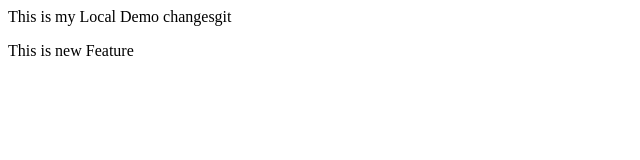
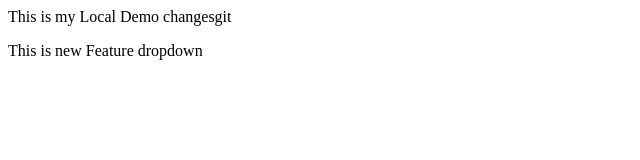
Before and after one commit to jgit5423/LocalDemo, a plain HTML site: page index.html in a window 1280 px wide. Shown: the full height of the page, 0-640 px from the left. Drawn offline with Linux system fonts and the light colour scheme.

Commit message:
dropdown

```diff
--- a/index.html
+++ b/index.html
@@ -1,2 +1,2 @@
 <p>This is my Local Demo changesgit</p>
-<p>This is new Feature</p>
+<p>This is new Feature dropdown</p>
```
